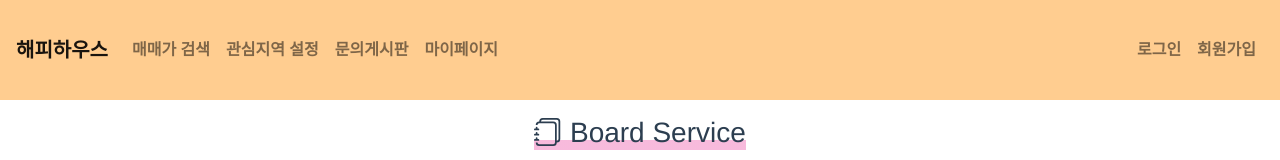
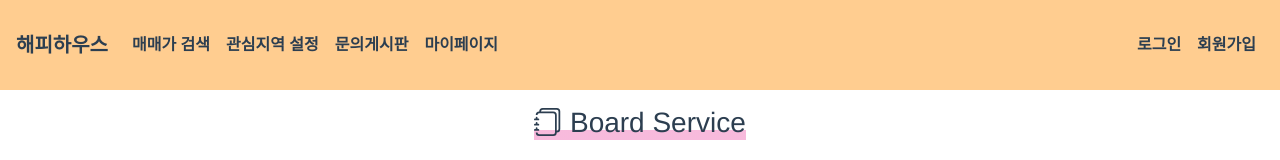
Before and after one commit to Shh-I-am-Coding/Dream-House, a Vue app: page /board/list in a window 1280 px wide. Shown: the top 160 px of the page. Built offline with nearby package versions, Linux system fonts and the light colour scheme; no server answers.

Commit message:
메뉴에 링크 연결

```diff
--- a/src/components/layout/HeaderNaviBar.vue
+++ b/src/components/layout/HeaderNaviBar.vue
@@ -1,22 +1,36 @@
 <template>
   <div>
-    <b-navbar toggleable="lg" type="light" style="background-color: #ffcd90; height: 100px">
-      <b-navbar-brand href="#">해피하우스</b-navbar-brand>
+    <b-navbar toggleable="lg" type="light" style="background-color: #ffcd90; height: 90px">
+      <b-navbar-brand href="#">
+        <router-link :to="{ name: 'home' }">해피하우스</router-link>
+      </b-navbar-brand>
 
       <b-navbar-toggle target="nav-collapse"></b-navbar-toggle>
 
       <b-collapse id="nav-collapse" is-nav>
         <b-navbar-nav>
-          <b-nav-item href="#">매매가 검색</b-nav-item>
-          <b-nav-item href="#">관심지역 설정</b-nav-item>
-          <b-nav-item href="#">문의게시판</b-nav-item>
-          <b-nav-item href="#">마이페이지</b-nav-item>
+          <b-nav-item href="#" class="link">
+            <router-link :to="{ name: 'house' }">매매가 검색</router-link>
+          </b-nav-item>
+          <b-nav-item href="#">
+            <router-link :to="{ name: 'home' }">관심지역 설정</router-link>
+          </b-nav-item>
+          <b-nav-item href="#">
+            <router-link :to="{ name: 'board' }">문의게시판</router-link>
+          </b-nav-item>
+          <b-nav-item href="#">
+            <router-link :to="{ name: 'home' }">마이페이지</router-link>
+          </b-nav-item>
         </b-navbar-nav>
 
         <!-- Right aligned nav items -->
         <b-navbar-nav class="ml-auto">
-          <b-nav-item href="#">로그인</b-nav-item>
-          <b-nav-item href="#">회원가입</b-nav-item>
+          <b-nav-item href="#">
+            <router-link :to="{ name: 'login' }">로그인</router-link>
+          </b-nav-item>
+          <b-nav-item href="#">
+            <router-link :to="{ name: 'home' }">회원가입</router-link>
+          </b-nav-item>
         </b-navbar-nav>
       </b-collapse>
     </b-navbar>
@@ -25,4 +39,8 @@
 
 <script></script>
 
-<style scoped></style>
+<style scoped>
+.menuItem {
+  color: rgb(170, 170, 170);
+}
+</style>
```
